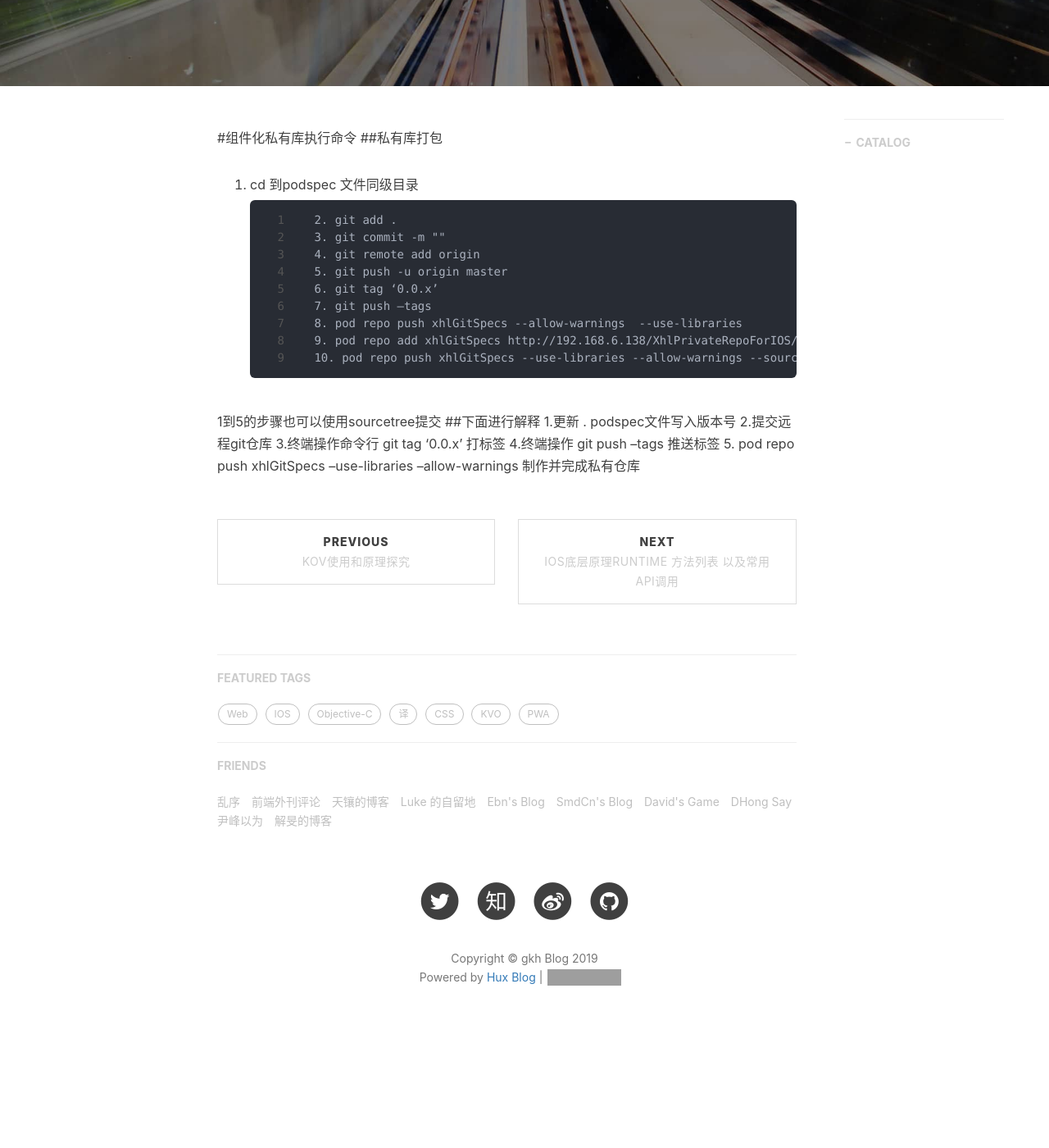
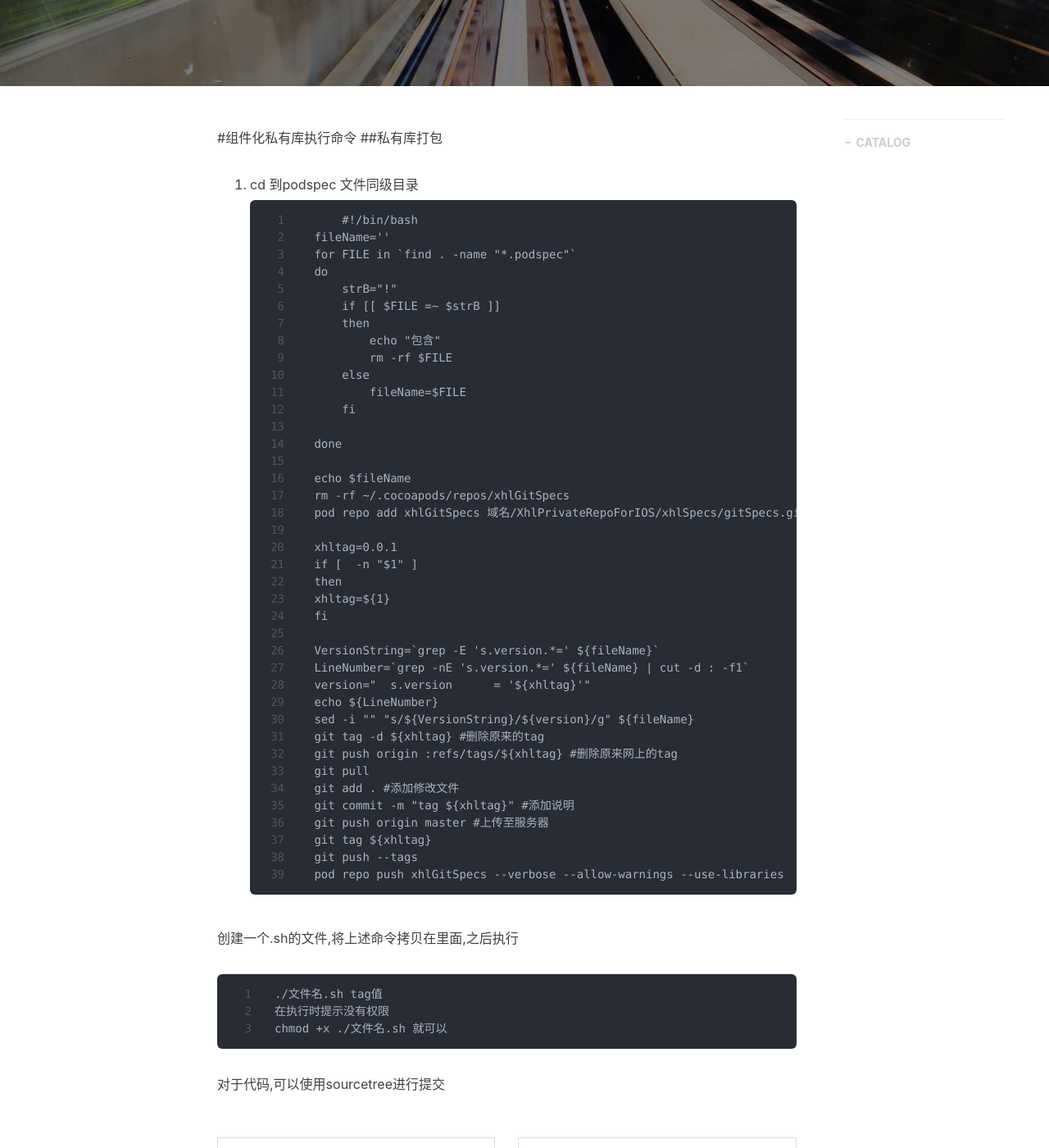
Before and after one commit to gongkuihua/gongkuihua.github.io, a Jekyll site: the page built from _posts/2019-05-22-组件打包.md, in a window 1280 px wide and 1400 px high, scrolled down 418 px. Shown: the whole window at 82% size. Built offline with Jekyll 4.4.1, drawn with Linux system fonts in a browser that asks for light colours; nearby versions of some CDN libraries; comment, search, counter and statistics services are not loaded; before the commit the page ends 1714 px from its top, so only the background shows below that; grey boxes are pictures that could not be loaded.

Commit message:
上传博客

```diff
--- a/_posts/2019-05-22-组件打包.md
+++ b/_posts/2019-05-22-组件打包.md
@@ -16,16 +16,52 @@ tags:
 ##私有库打包
 1. cd 到podspec 文件同级目录
 
-        2. git add .
-        3. git commit -m ""
-        4. git remote add origin
-        5. git push -u origin master
-        6. git tag ‘0.0.x’
-        7. git push –tags
-        8. pod repo push xhlGitSpecs --allow-warnings  --use-libraries
-        9. pod repo add xhlGitSpecs http://192.168.6.138/XhlPrivateRepoForIOS/xhlSpecs/gitSpecs.git
-        10. pod repo push xhlGitSpecs --use-libraries --allow-warnings --sources=http://192.168.6.138/XhlPrivateRepoForIOS/xhlSpecs/gitSpecs.git
 
-1到5的步骤也可以使用sourcetree提交
-##下面进行解释
-		1.更新 . podspec文件写入版本号 2.提交远程git仓库 3.终端操作命令行 git tag ‘0.0.x’ 打标签 4.终端操作 git push –tags 推送标签 5. pod repo push xhlGitSpecs --use-libraries --allow-warnings 制作并完成私有仓库
+		    #!/bin/bash
+		fileName=''
+		for FILE in `find . -name "*.podspec"`
+		do
+		    strB="!"
+		    if [[ $FILE =~ $strB ]]
+		    then
+		        echo "包含"
+		        rm -rf $FILE
+		    else
+		        fileName=$FILE
+		    fi
+
+		done
+
+		echo $fileName
+		rm -rf ~/.cocoapods/repos/xhlGitSpecs
+		pod repo add xhlGitSpecs 域名/XhlPrivateRepoForIOS/xhlSpecs/gitSpecs.git
+
+		xhltag=0.0.1
+		if [  -n "$1" ]
+		then
+		xhltag=${1}
+		fi
+
+		VersionString=`grep -E 's.version.*=' ${fileName}`
+		LineNumber=`grep -nE 's.version.*=' ${fileName} | cut -d : -f1`
+		version="  s.version      = '${xhltag}'"
+		echo ${LineNumber}
+		sed -i "" "s/${VersionString}/${version}/g" ${fileName}
+		git tag -d ${xhltag} #删除原来的tag
+		git push origin :refs/tags/${xhltag} #删除原来网上的tag
+		git pull
+		git add . #添加修改文件
+		git commit -m "tag ${xhltag}" #添加说明
+		git push origin master #上传至服务器
+		git tag ${xhltag}
+		git push --tags
+		pod repo push xhlGitSpecs --verbose --allow-warnings --use-libraries
+
+创建一个.sh的文件,将上述命令拷贝在里面,之后执行
+
+	./文件名.sh tag值
+	在执行时提示没有权限
+	chmod +x ./文件名.sh
+就可以
+
+对于代码,可以使用sourcetree进行提交
```
